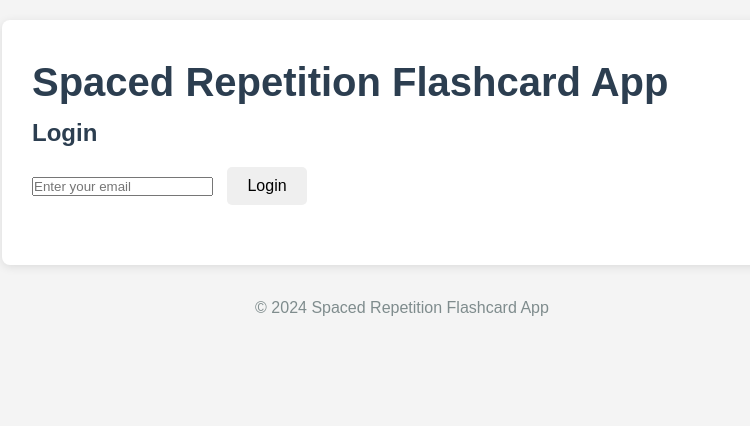
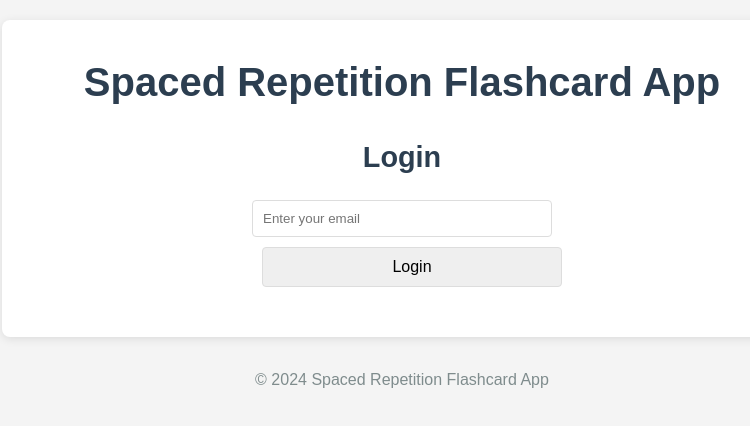
Before and after one commit to JRypers/github.io, a plain HTML site: page index.html in a window 1280 px wide. Shown: the whole page, without its empty margins (238-988 px from the left). Drawn offline with Linux system fonts and the light colour scheme.

Commit message:
Update styles.css

```diff
--- a/styles.css
+++ b/styles.css
@@ -1,4 +1,4 @@
-/* Basic Reset */
+/* Reset and base styles */
 * {
     margin: 0;
     padding: 0;
@@ -13,16 +13,22 @@ body {
     padding: 20px;
 }
 
-header {
-    text-align: center;
-    margin-bottom: 30px;
+/* Typography */
+h1, h2 {
+    color: #2c3e50;
+    margin-bottom: 20px;
 }
 
 h1 {
-    color: #2c3e50;
     font-size: 2.5em;
+    text-align: center;
 }
 
+h2 {
+    font-size: 1.8em;
+}
+
+/* Layout */
 main {
     max-width: 800px;
     margin: 0 auto;
@@ -36,16 +42,28 @@ section {
     margin-bottom: 30px;
 }
 
-h2 {
-    color: #2c3e50;
-    margin-bottom: 15px;
-}
-
-/* Flashcard Styles */
-#flashcard-section {
+/* Login Section */
+#login-section {
+    max-width: 300px;
+    margin: 0 auto;
     text-align: center;
 }
 
+#login-section input,
+#login-section button {
+    width: 100%;
+    padding: 10px;
+    margin-bottom: 10px;
+    border: 1px solid #ddd;
+    border-radius: 4px;
+}
+
+#login-message {
+    color: #e74c3c;
+    margin-top: 10px;
+}
+
+/* Flashcard Section */
 #flashcard {
     width: 300px;
     height: 200px;
@@ -90,12 +108,8 @@ h2 {
 
 /* Feedback Buttons */
 #feedback-buttons {
+    text-align: center;
     margin-top: 20px;
-}
-
-#feedback-buttons p {
-    margin-bottom: 10px;
-    font-weight: bold;
 }
 
 button {
@@ -126,14 +140,14 @@ button {
     background-color: #c0392b;
 }
 
-/* Add Flashcard Section */
+/* Add Question Section */
 #add-question-section {
     background-color: #ecf0f1;
     padding: 20px;
     border-radius: 8px;
 }
 
-input[type="text"] {
+#add-question-section input[type="text"] {
     width: 100%;
     padding: 10px;
     margin-bottom: 10px;
```
